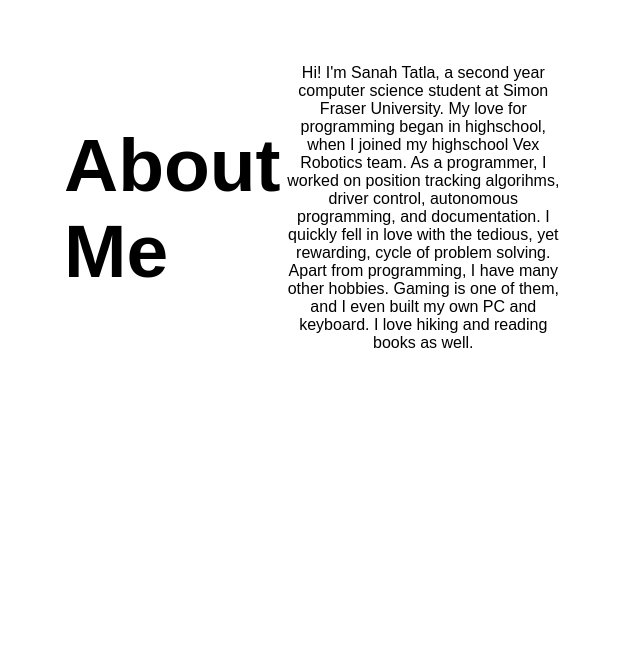
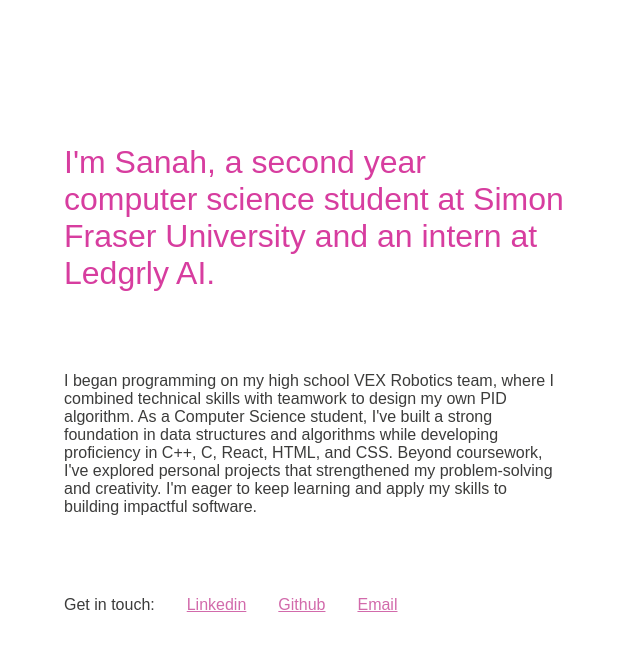
Before and after one commit to sanaht77/my-website, a React (Vite) app: page /about in a window 1280 px wide. Shown: the top 648 px of the page, without its empty margins (0-640 px from the left). Built offline with nearby package versions, Linux system fonts and the light colour scheme; the HTML template or start-up script is replaced by a standard one.

Commit message:
changed colours, finished about page copy

```diff
--- a/src/components/particle.jsx
+++ b/src/components/particle.jsx
@@ -19,7 +19,7 @@
         fullScreen: { enable: true, zIndex: 1 },
         particles: {
           number: { value: 50, density: { enable: true, value_area: 800 } },
-          color: { value: "#ffffff" },
+          color: { value: "#b3265cff" },
           shape: {
             type: "star",
             options: {
@@ -36,7 +36,7 @@
             random: true,
             animation: { enable: false, speed: 40, minimumValue: 0.1, sync: false }
           },
-          links: { enable: true, distance: 150, color: "#ffffff", opacity: 0.2, width: 1 },
+          links: { enable: true, distance: 150, color: "#d4477dff", opacity: 0.2, width: 1 },
           move: {
             enable: true,
             speed: 3,
@@ -63,7 +63,7 @@
         },
         detectRetina: true,
         background: {
-          color: "#17070F",
+          color: "#e7e7e7ff",
           position: "50% 50%",
           repeat: "no-repeat",
           size: "cover"
--- a/src/pages/about.jsx
+++ b/src/pages/about.jsx
@@ -2,17 +2,29 @@
 
 export default function About() {
   return (
+
     <div className="aboutContainer">
       <div className="aboutItem">
-        <h1 className="aboutTitle">About Me</h1>
 
-         <p>Hi! I'm Sanah Tatla, a second year computer science student at Simon Fraser University.
-        My love for programming began in highschool, when I joined my highschool Vex Robotics team.
-        As a programmer, I worked on position tracking algorihms, driver control, autonomous programming, and
-        documentation. I quickly fell in love with the tedious, yet rewarding, cycle of problem solving.
-        Apart from programming, I have many other hobbies. Gaming is one of them, and I even built my own PC and keyboard.
-        I love hiking and reading books as well.
+        <p className="aboutTitle">
+          I'm Sanah, a second year computer science student at Simon Fraser University and an intern at Ledgrly AI.
         </p>
+        <p className="aboutCopy"> I began programming on my high school VEX Robotics team,
+          where I combined technical skills with teamwork to design
+          my own PID algorithm. As a Computer Science student, I've
+          built a strong foundation in data structures and algorithms
+          while developing proficiency in C++, C, React, HTML, and CSS.
+          Beyond coursework, I've explored personal projects that
+          strengthened my problem-solving and creativity. I'm eager to
+          keep learning and apply my skills to building impactful software.
+        </p>
+        <div className="aboutLinks">
+          <p>Get in touch:</p>
+           <a href="https://www.google.com" target="_blank" rel="noopener noreferrer"> Linkedin</a>
+           <a href="https://www.google.com" target="_blank" rel="noopener noreferrer"> Github</a>
+           <a href="https://www.google.com" target="_blank" rel="noopener noreferrer"> Email</a>
+         </div>
+
       </div>
 
       <div className="aboutItem">
--- a/src/pages/aboutStyles.css
+++ b/src/pages/aboutStyles.css
@@ -7,17 +7,36 @@
 
 .aboutItem {
     flex: 1;
-    margin: 8vh;
+    margin-bottom: 4rem;
+    margin-left: 4rem;
+    margin-right: 4rem;
+    margin-top: 9rem;
     display: flex;
-    align-items: center;
     justify-content: center;
+    flex-direction: column;
+    row-gap: 5rem;
+    align-items: flex-start;
 }
 
+.aboutCopy {
+    text-align: left;
+    font-size: 1.5 rem;
+    color: #3C3C3B;
 
-p {
-    text-align: center;
 }
 
 .aboutTitle {
-    color: black;
+    font-size: 2rem;
+    color: #d73d9f;
 }
+
+.aboutLinks {
+    display: flex;
+    gap: 2rem;
+    justify-content: flex-start;
+    color: #3C3C3B;
+}
+
+.aboutLinks a {
+  color: #d26aab;
+}
--- a/src/pages/home.jsx
+++ b/src/pages/home.jsx
@@ -15,7 +15,7 @@
         const typed = new Typed(".auto-type", {
         strings: ["Computer Science Student",
             "Developer",
-            "something tbd"],
+            "Intern"],
         typeSpeed: 75,
         backSpeed: 75,
         loop: true,
--- a/src/pages/homeStyles.css
+++ b/src/pages/homeStyles.css
@@ -25,8 +25,8 @@
 
 h1{
 
-    font-size: 75px;
-    color: white;
+    font-size: 5rem;
+    color: #d73d9f;
 
 
 }
@@ -34,16 +34,15 @@
 .typed-cursor {
 
     display:inline;
-    font-size: 40px;
-    color:#826C7F;
+    font-size: 2.2rem;
+    color: #d26aab;
 
 
 }
 
 h2 {
 
-    font-size: 40px;
-    color: #826C7F;
+    font-size: 2.2rem;
 
 }
 
@@ -60,6 +59,7 @@
     margin: 0;
     opacity: 0;
     transition: opacity 2s ease;
+    color: #d26aab;
 
 }
 
@@ -92,6 +92,7 @@
     opacity: 0;
     transition: opacity 2s ease;
 
+
 }
 
 #links.show {
@@ -102,10 +103,10 @@
 
 #links a {
 
-    font-size: 25px;
+    font-size: 1.6rem;
     font-weight: 100;
     text-decoration: none;
-    color: white;
+    color: #3C3C3B;
     letter-spacing: 3px;
 
 }
```
Also changed, not shown: src/global.css (+12 -0 lines).
